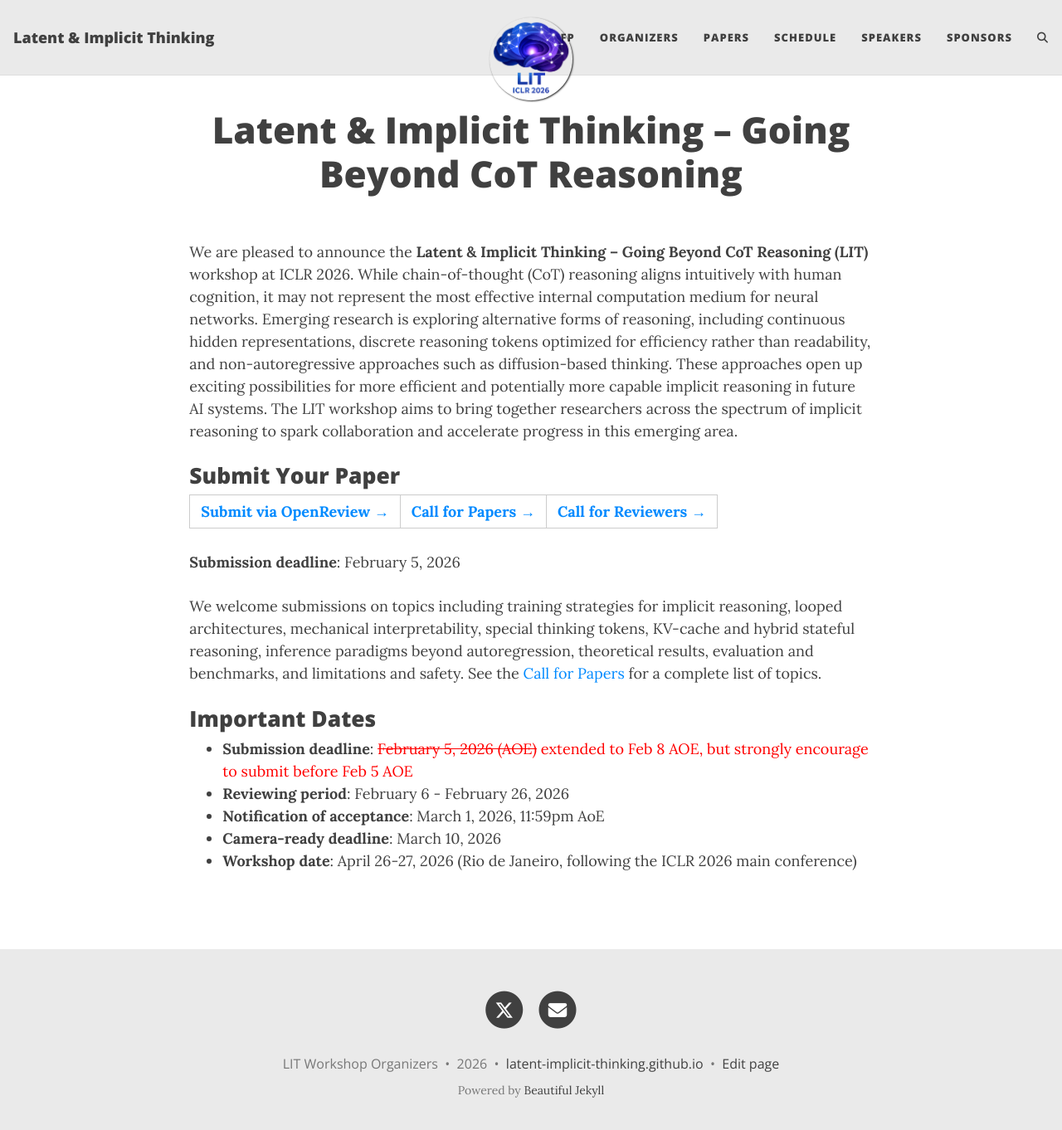
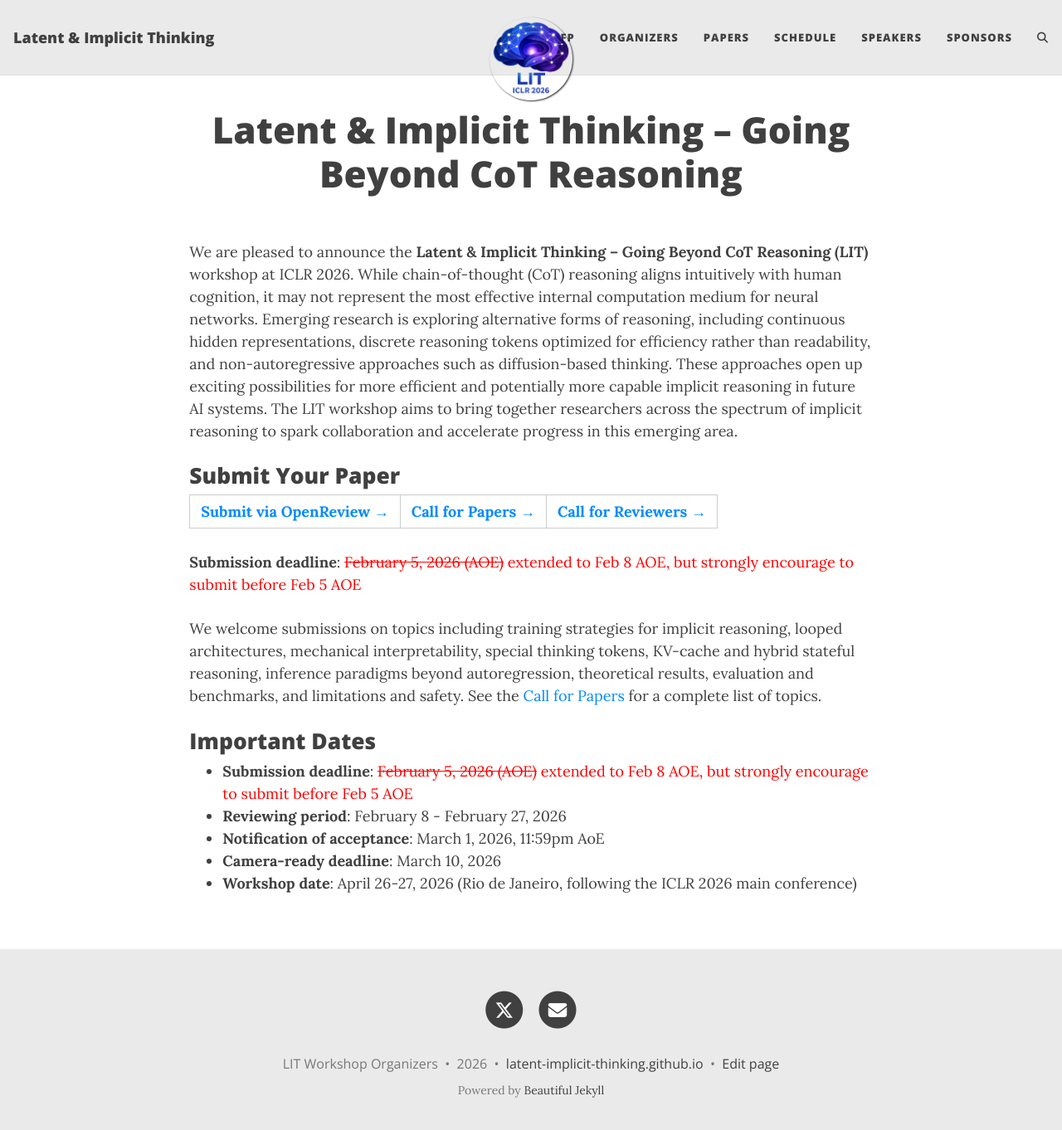
Before and after one commit to latent-implicit-thinking/latent-implicit-thinking.github.io, a Jekyll site: the page built from index.md, in a window 1280 px wide and 1375 px high. Shown: the top 1362 px of the window at 83% size. Built offline with Jekyll 4.4.1, drawn with Linux system fonts in a browser that asks for light colours; comment, search, counter and statistics services are not loaded.

Commit message:
Revise submission and reviewing period deadlines

```diff
--- a/index.md
+++ b/index.md
@@ -9,14 +9,14 @@ We are pleased to announce the **Latent & Implicit Thinking – Going Beyond CoT
 
 **[Submit via OpenReview →](https://openreview.net/group?id=ICLR.cc/2026/Workshop/LIT)** | **[Call for Papers →](https://latent-implicit-thinking.github.io/callforpapers/)** | **[Call for Reviewers →](https://forms.gle/ZevZZXi29WKSuAhQ7)**
 
-**Submission deadline**: February 5, 2026
+**Submission deadline**: <span style="color: red;">~~February 5, 2026 (AOE)~~ extended to Feb 8 AOE, but strongly encourage to submit before Feb 5 AOE</span>
 
 We welcome submissions on topics including training strategies for implicit reasoning, looped architectures, mechanical interpretability, special thinking tokens, KV-cache and hybrid stateful reasoning, inference paradigms beyond autoregression, theoretical results, evaluation and benchmarks, and limitations and safety. See the [Call for Papers](https://latent-implicit-thinking.github.io/callforpapers/) for a complete list of topics.
 
 ## Important Dates
 
 - **Submission deadline**: <span style="color: red;">~~February 5, 2026 (AOE)~~ extended to Feb 8 AOE, but strongly encourage to submit before Feb 5 AOE</span>
-- **Reviewing period**: February 6 - February 26, 2026
+- **Reviewing period**: February 8 - February 27, 2026
 - **Notification of acceptance**: March 1, 2026, 11:59pm AoE
 - **Camera-ready deadline**: March 10, 2026
 - **Workshop date**: April 26-27, 2026 (Rio de Janeiro, following the ICLR 2026 main conference)
```
